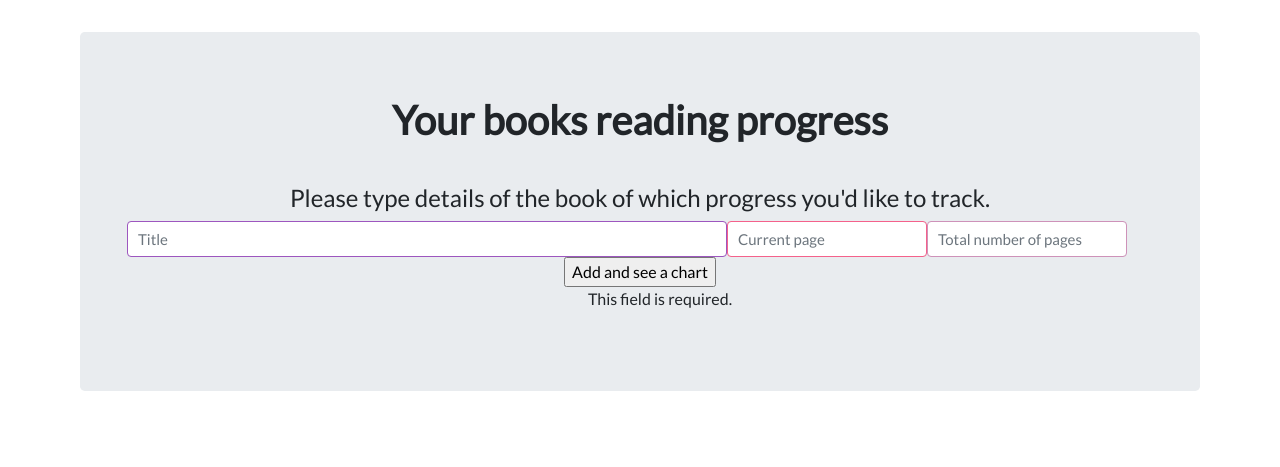
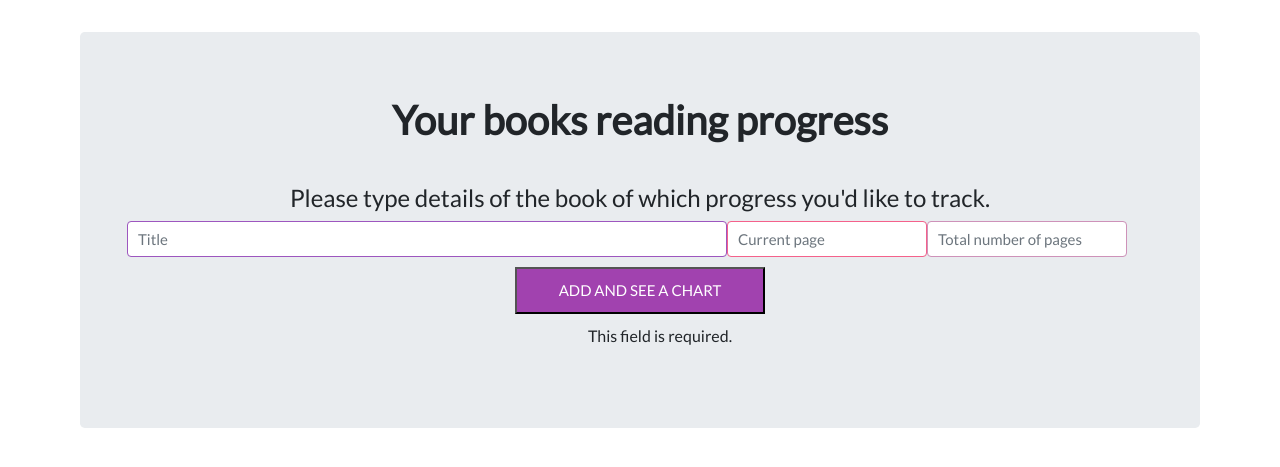
Before and after one commit to WebStar713/reading-process-tracker-app, a Django app: page /lists/new in a window 1280 px wide. Shown: the top 467 px of the page. Run offline with Django 3.2, Linux system fonts and the light colour scheme; parts of the project's set-up code (start-up, migrations or seed data) failed here and were passed over; some libraries are stand-ins or nearby versions.

Commit message:
Changes after refactoring of login.html

```diff
--- a/project/app/static/base.css
+++ b/project/app/static/base.css
@@ -39,7 +39,7 @@ body {
     outline-color:#fff;
 }
 
-#button {
+.button {
     background:#a142af;
     color:#fff;
     outline-color:#bf56ab;
```
